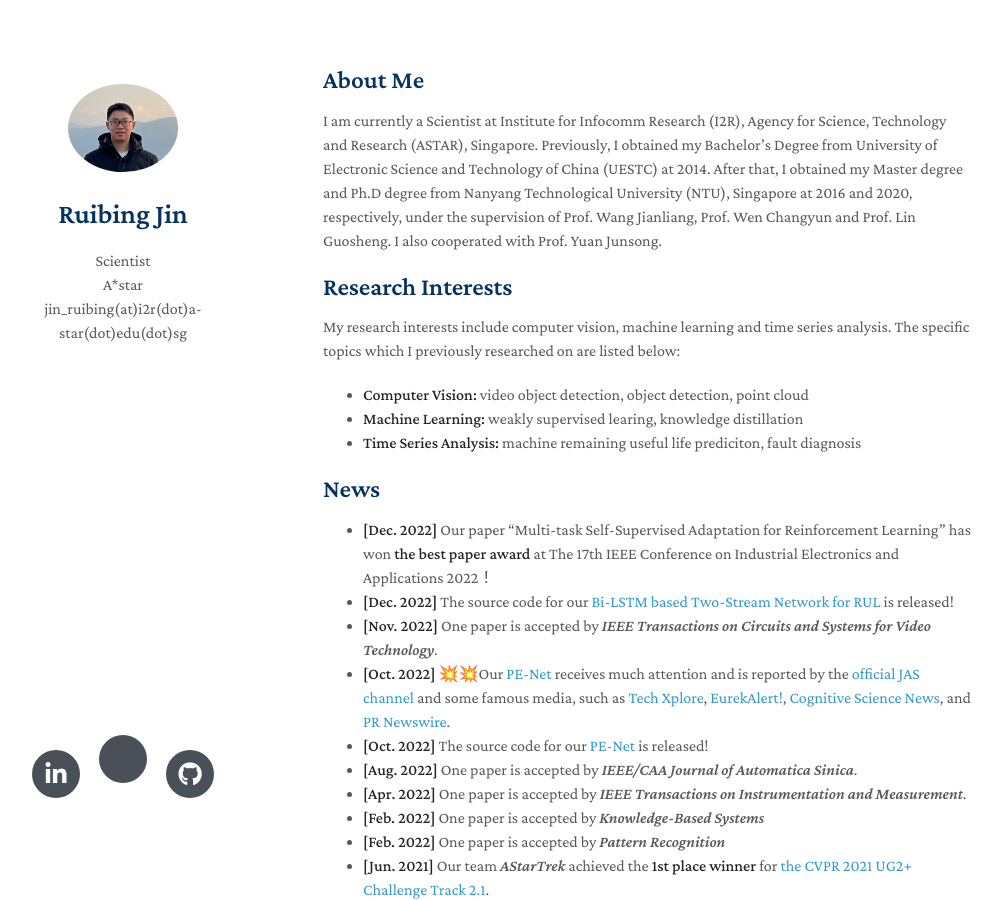
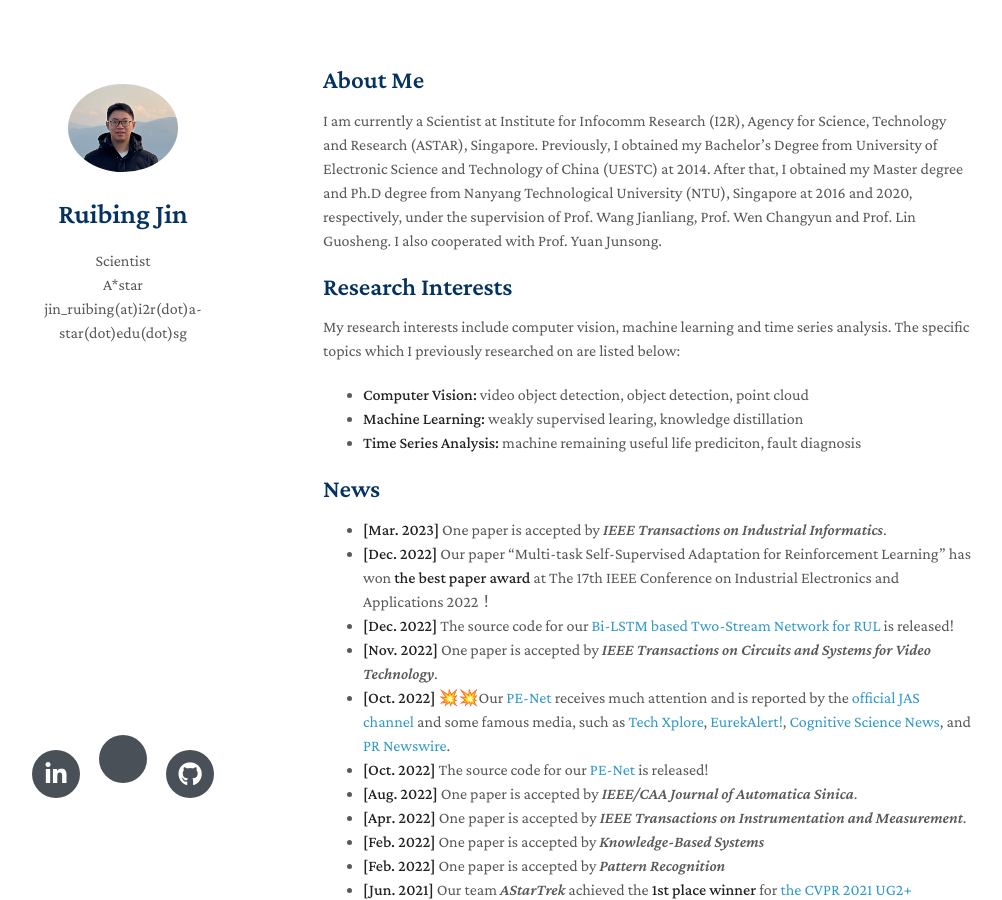
Before and after one commit to ruibing-jin/ruibing-jin.github.io, a Jekyll site: the page built from index.md, in a window 1280 px wide and 900 px high. Shown: the whole window, without its empty margins (147-1149 px from the left). Built offline with Jekyll 4.4.1, drawn with Linux system fonts in a browser that asks for light colours; nearby versions of some CDN libraries; a style sheet for code colours, icons or effects is not loaded; our own code applies the rules of GitHub Pages for plain Markdown files.

Commit message:
Update index.md

```diff
--- a/index.md
+++ b/index.md
@@ -12,6 +12,7 @@ My research interests include computer vision, machine learning and time series
 - **Time Series Analysis:** machine remaining useful life prediciton, fault diagnosis
 
 ## News
+- **[Mar. 2023]** One paper is accepted by *IEEE Transactions on Industrial Informatics*.
 - **[Dec. 2022]** Our paper “Multi-task Self-Supervised Adaptation for Reinforcement Learning” has won **the best paper award** at The 17th IEEE Conference on Industrial Electronics and Applications 2022！
 - **[Dec. 2022]** The source code for our [Bi-LSTM based Two-Stream Network for RUL](https://github.com/ruibing-jin/Bi_LSTM_TS) is released!
 - **[Nov. 2022]** One paper is accepted by *IEEE Transactions on Circuits and Systems for Video Technology*.
```
